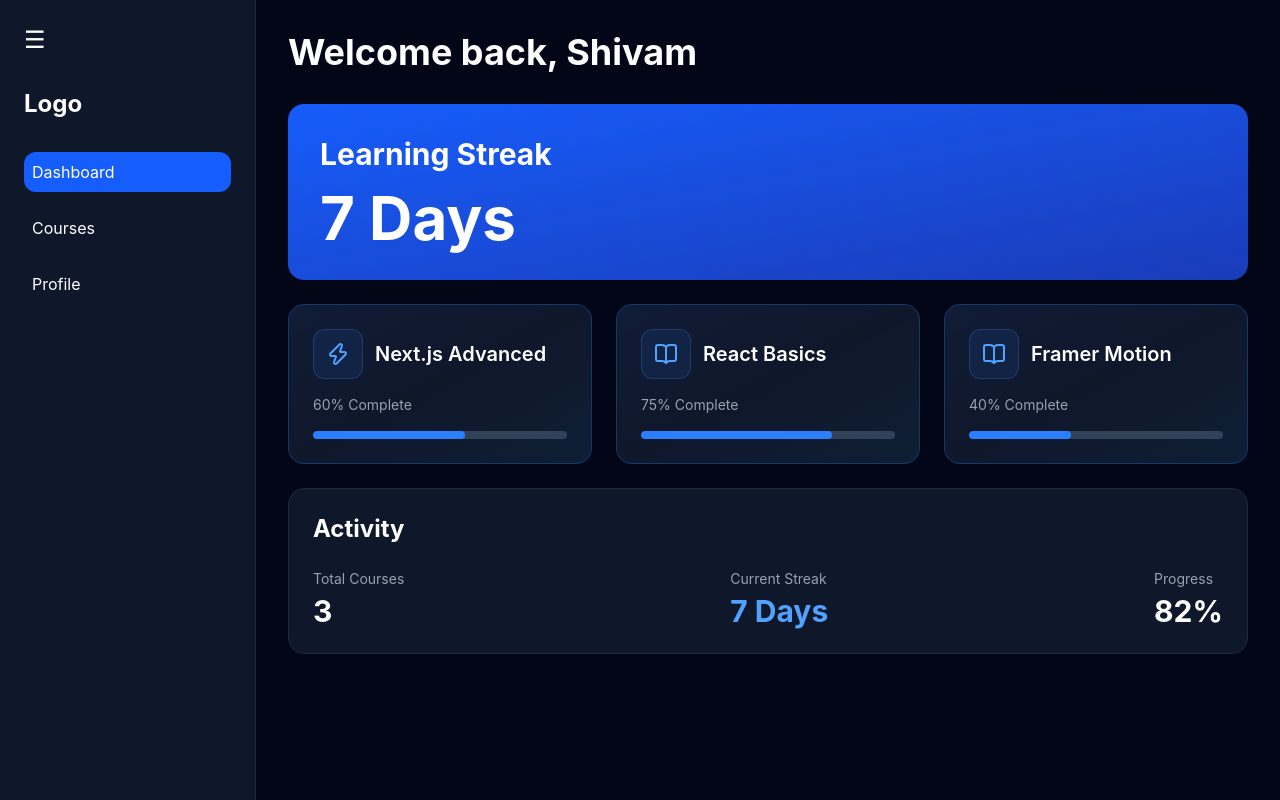
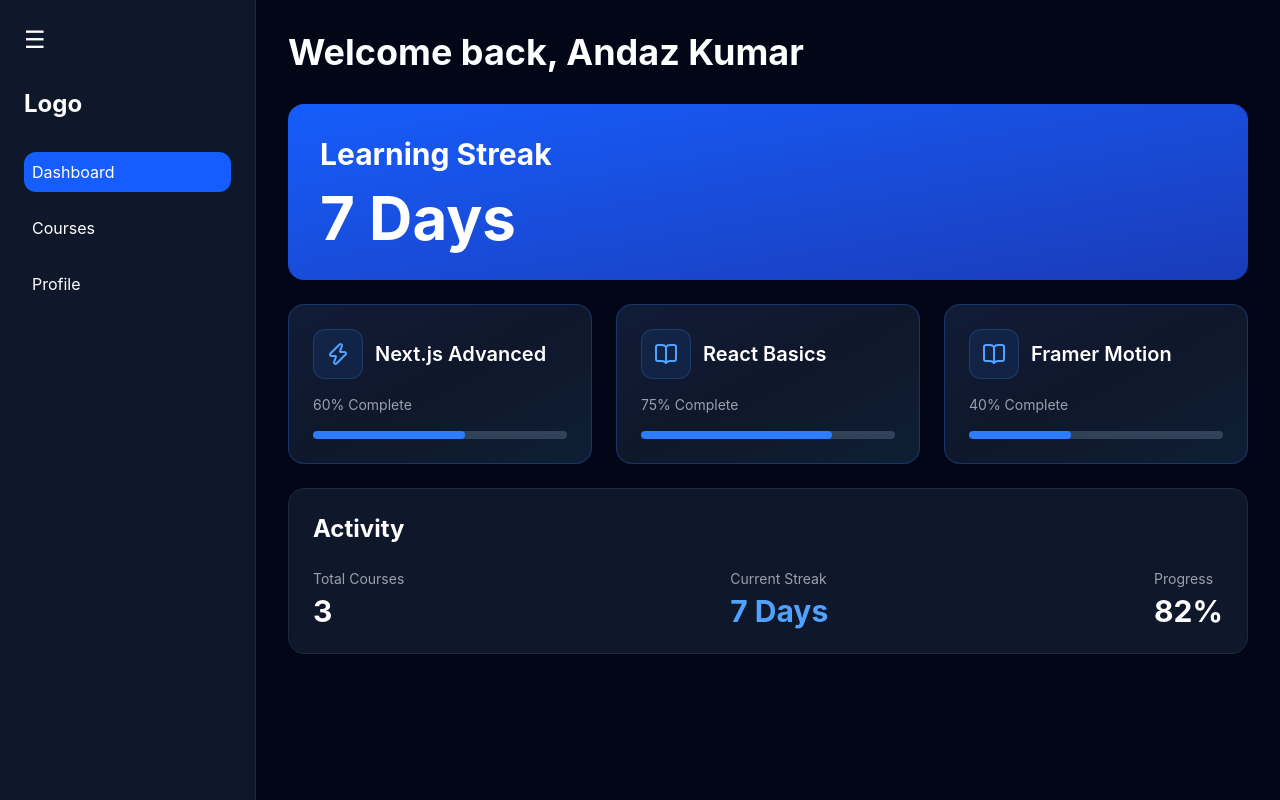
Before and after one commit to shivamsingh8883/learning-dashboard, a Next.js app: page / in a window 1280 px wide. Built offline with nearby package versions, Linux system fonts and the light colour scheme; no server answers; the database is empty.

Commit message:
Update name

```diff
--- a/components/HomeClient.tsx
+++ b/components/HomeClient.tsx
@@ -118,7 +118,7 @@ export function HomeClient({ courses }: HomeClientProps) {
 
       <main className="flex-1 p-4 md:p-6 lg:p-8 transition-all duration-300 pb-24 md:pb-8">
         <h1 className="text-3xl md:text-4xl font-bold mb-8">
-          Welcome back, Shivam
+          Welcome back, Andaz Kumar
         </h1>
 
         <motion.div
```
